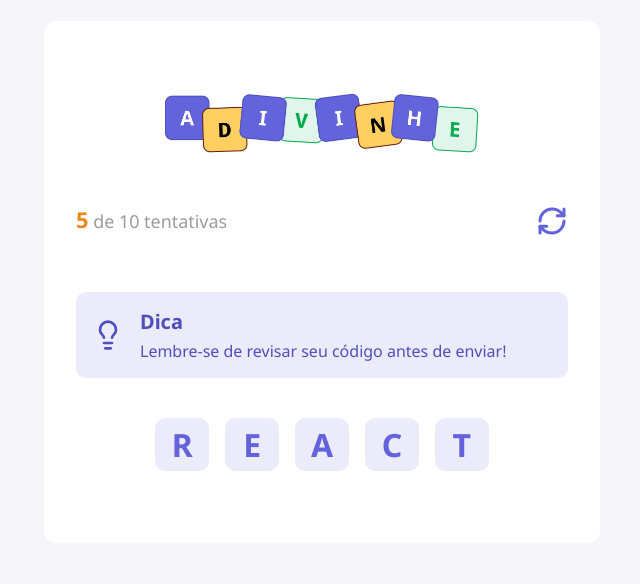
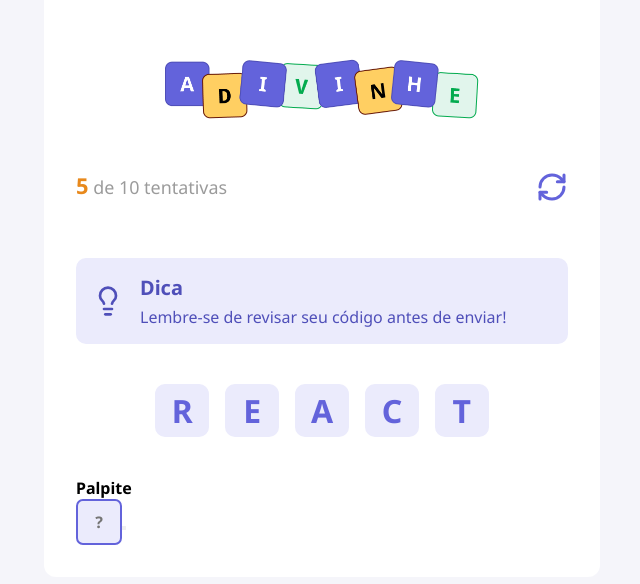
Before and after one commit to Enz0Gabriel/Guessing-Game, a React (Vite) app: page / in a window 1280 px wide. Shown: the part 118-702 px from the top of the page, without its empty margins (318-958 px from the left). Built offline with nearby package versions, Linux system fonts and the light colour scheme.

Commit message:
Criando Input component

```diff
--- a/src/App.tsx
+++ b/src/App.tsx
@@ -2,6 +2,7 @@ import styles from './app.module.css'
 import {Header} from './components/Header'
 import { Letter } from './components/Letter'
 import {Tip} from './components/Tip'
+import { Input } from './components/input'
 
 function App() {
 
@@ -23,6 +24,13 @@ function App() {
           <Letter value="C"/>
           <Letter value="T"/>
         </div>
+
+        <h4>Palpite</h4>
+
+        <div>
+          <Input autoFocus maxLength={1} placeholder="?"/>
+          <button></button>
+        </div>
       </main>
     </div>
   )
--- /dev/null
+++ b/src/components/input/index.tsx
@@ -0,0 +1,9 @@
+import styles from './styles.module.css'
+
+type Props = React.ComponentProps<'input'>
+
+export function Input({...rest }: Props) {
+  return (
+      <input type="text" {...rest} className={styles.container} />
+  )
+}
--- /dev/null
+++ b/src/components/input/styles.module.css
@@ -0,0 +1,14 @@
+
+.container {
+  width: 2.87rem;
+  height: 2.87rem;
+  font-size: 1rem;
+  text-align: center;
+  border: 2px solid #6363db;
+  border-radius: 0.43rem;
+  text-transform: uppercase;
+  background-color: #ebebfc;
+  font-weight: 700;
+  outline: none;
+  color: #6363db;
+}
--- a/src/global.css
+++ b/src/global.css
@@ -14,6 +14,10 @@ body {
   font-optical-sizing: auto;
 }
 
+input {
+  font-family: 'Noto Sans', serif;
+}
+
 button {
   cursor: pointer;
   transition: filter 0.2s;
```
